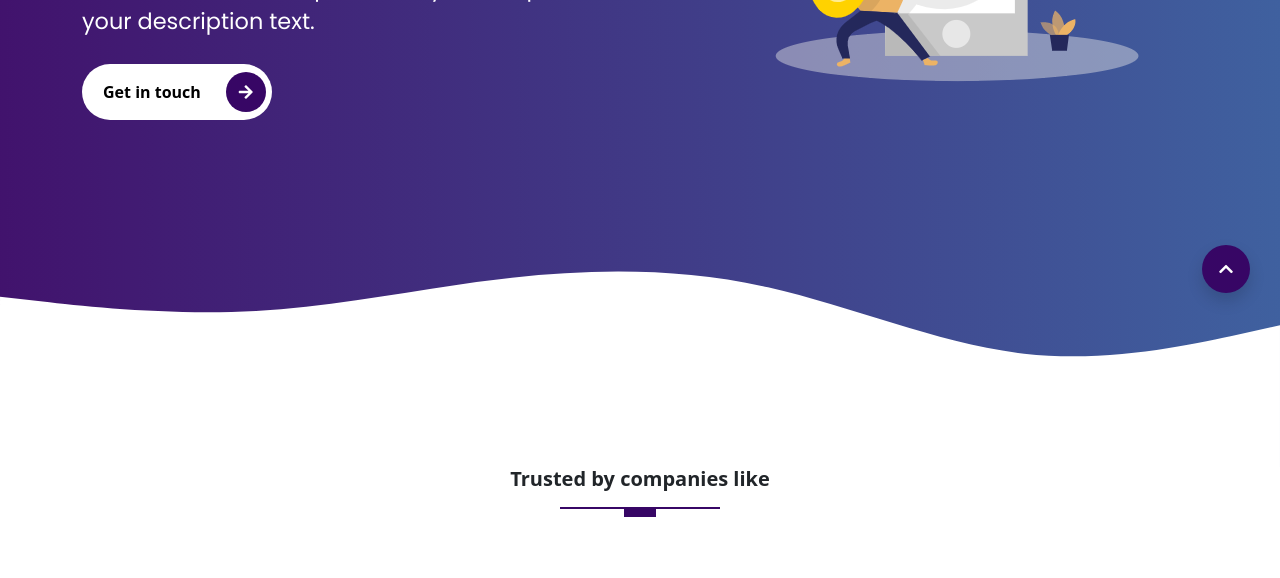
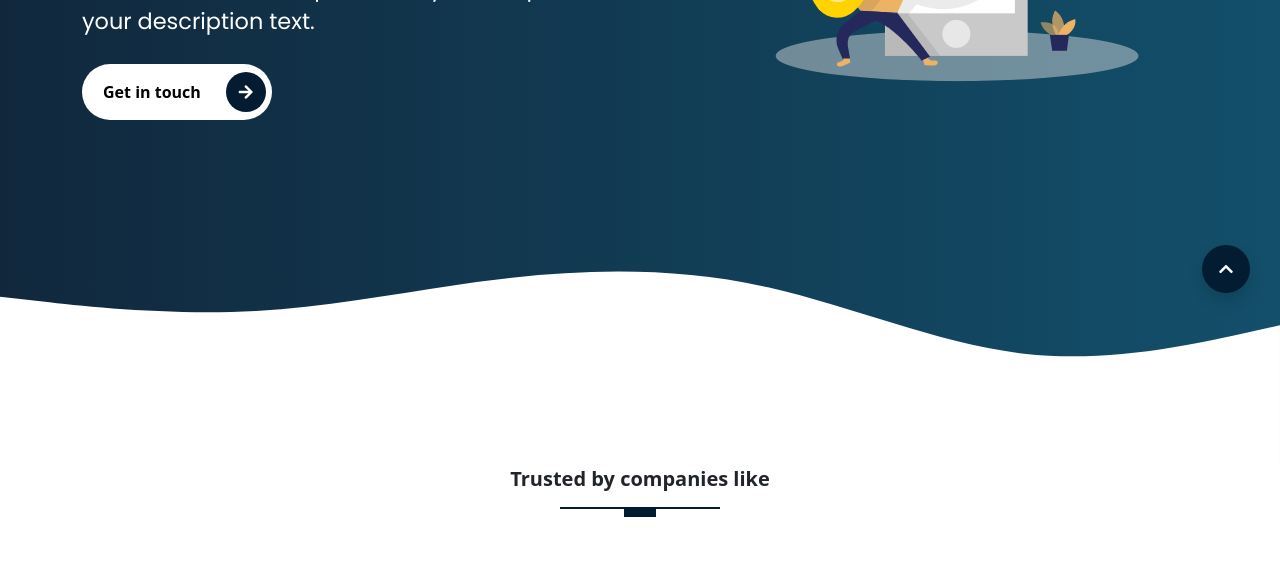
Before and after one commit to johnbdot/landing-page-v1, a website: page index.html in a window 1280 px wide. Shown: the part 477-1055 px from the top of the page. Drawn offline with nearby package versions, Linux system fonts and the light colour scheme; files that its build step writes are made by us from their sources.

Commit message:
added variable gold

```diff
--- a/scss/_custom.scss
+++ b/scss/_custom.scss
@@ -1,7 +1,8 @@
 // My theme colors
 $footer: #151414;
-$dark: #370665;
-$light: #35589a;
+$dark: #041c32;
+$light: #064663;
+$gold: #ecb365;
 
 // White and Gray colors
 $white: #fff;
```
